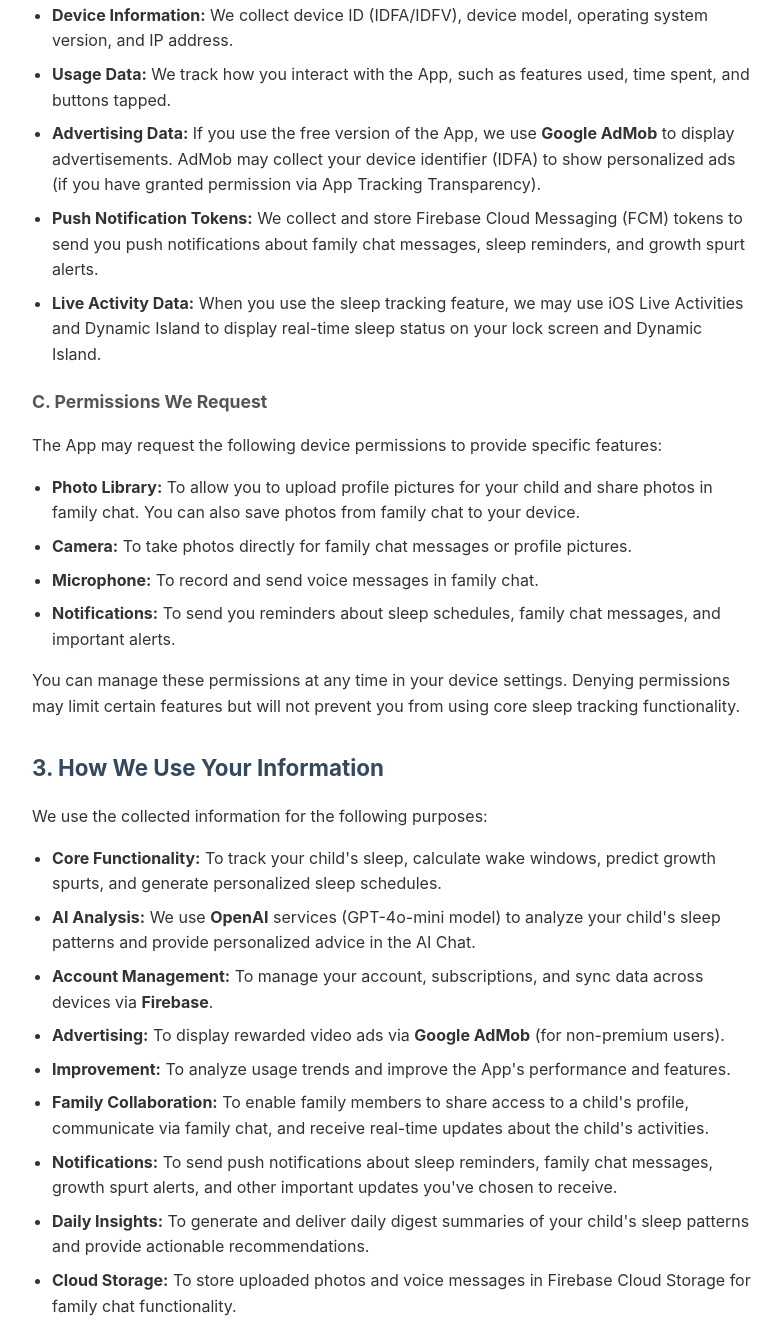
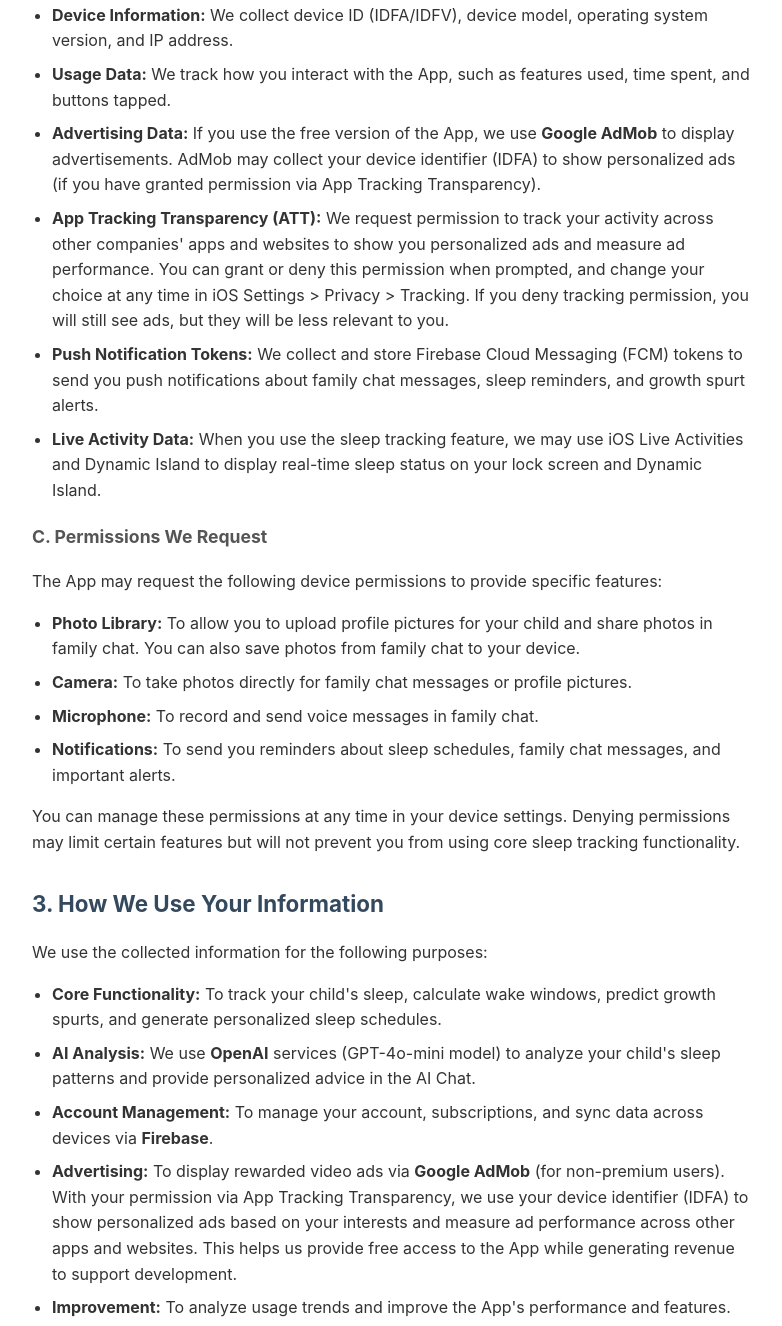
Before and after one commit to eZzatsep/babysoma-privacy, a plain HTML site: page index.html in a window 1280 px wide. Shown: the part 1199-2525 px from the top of the page, without its empty margins (248-1030 px from the left). Drawn offline with Linux system fonts and the light colour scheme.

Commit message:
Add App Tracking Transparency (ATT) disclosure to Privacy Policy
- Added detailed ATT explanation in 'Information Collected Automatically'
- Explained IDFA usage for personalized ads across apps/websites
- Added opt-in/opt-out information (iOS Settings > Privacy > Tracking)
- Clarified that non-personalized ads still shown if tracking denied
- Enhanced advertising section with ATT permission details
- Compliance with Apple App Store Connect requirements

```diff
--- a/index.html
+++ b/index.html
@@ -113,6 +113,7 @@
             <li><strong>Device Information:</strong> We collect device ID (IDFA/IDFV), device model, operating system version, and IP address.</li>
             <li><strong>Usage Data:</strong> We track how you interact with the App, such as features used, time spent, and buttons tapped.</li>
             <li><strong>Advertising Data:</strong> If you use the free version of the App, we use <strong>Google AdMob</strong> to display advertisements. AdMob may collect your device identifier (IDFA) to show personalized ads (if you have granted permission via App Tracking Transparency).</li>
+            <li><strong>App Tracking Transparency (ATT):</strong> We request permission to track your activity across other companies' apps and websites to show you personalized ads and measure ad performance. You can grant or deny this permission when prompted, and change your choice at any time in iOS Settings > Privacy > Tracking. If you deny tracking permission, you will still see ads, but they will be less relevant to you.</li>
             <li><strong>Push Notification Tokens:</strong> We collect and store Firebase Cloud Messaging (FCM) tokens to send you push notifications about family chat messages, sleep reminders, and growth spurt alerts.</li>
             <li><strong>Live Activity Data:</strong> When you use the sleep tracking feature, we may use iOS Live Activities and Dynamic Island to display real-time sleep status on your lock screen and Dynamic Island.</li>
         </ul>
@@ -133,7 +134,7 @@
             <li><strong>Core Functionality:</strong> To track your child's sleep, calculate wake windows, predict growth spurts, and generate personalized sleep schedules.</li>
             <li><strong>AI Analysis:</strong> We use <strong>OpenAI</strong> services (GPT-4o-mini model) to analyze your child's sleep patterns and provide personalized advice in the AI Chat.</li>
             <li><strong>Account Management:</strong> To manage your account, subscriptions, and sync data across devices via <strong>Firebase</strong>.</li>
-            <li><strong>Advertising:</strong> To display rewarded video ads via <strong>Google AdMob</strong> (for non-premium users).</li>
+            <li><strong>Advertising:</strong> To display rewarded video ads via <strong>Google AdMob</strong> (for non-premium users). With your permission via App Tracking Transparency, we use your device identifier (IDFA) to show personalized ads based on your interests and measure ad performance across other apps and websites. This helps us provide free access to the App while generating revenue to support development.</li>
             <li><strong>Improvement:</strong> To analyze usage trends and improve the App's performance and features.</li>
             <li><strong>Family Collaboration:</strong> To enable family members to share access to a child's profile, communicate via family chat, and receive real-time updates about the child's activities.</li>
             <li><strong>Notifications:</strong> To send push notifications about sleep reminders, family chat messages, growth spurt alerts, and other important updates you've chosen to receive.</li>
```
